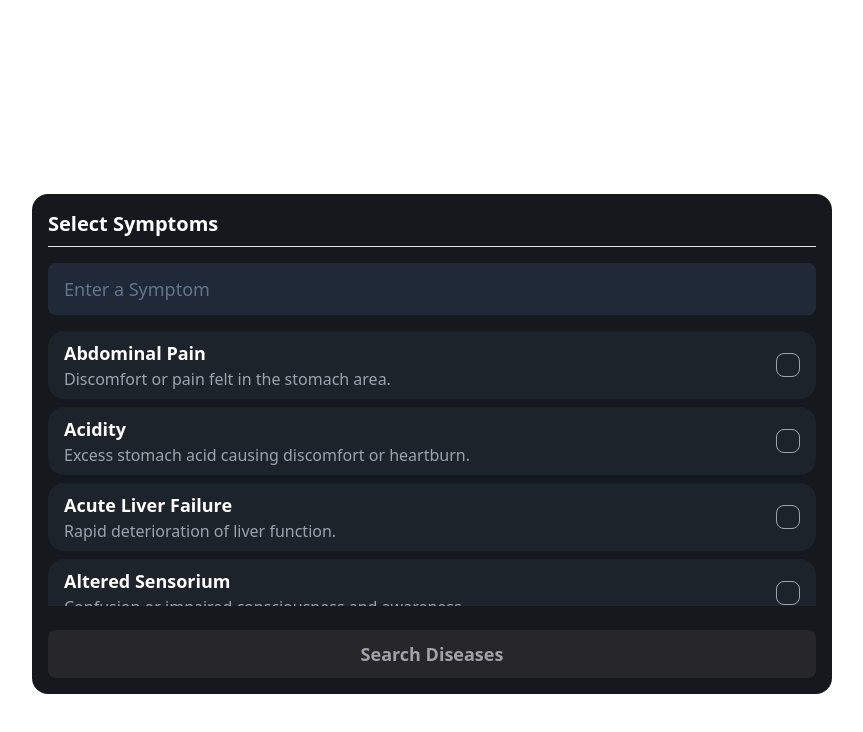
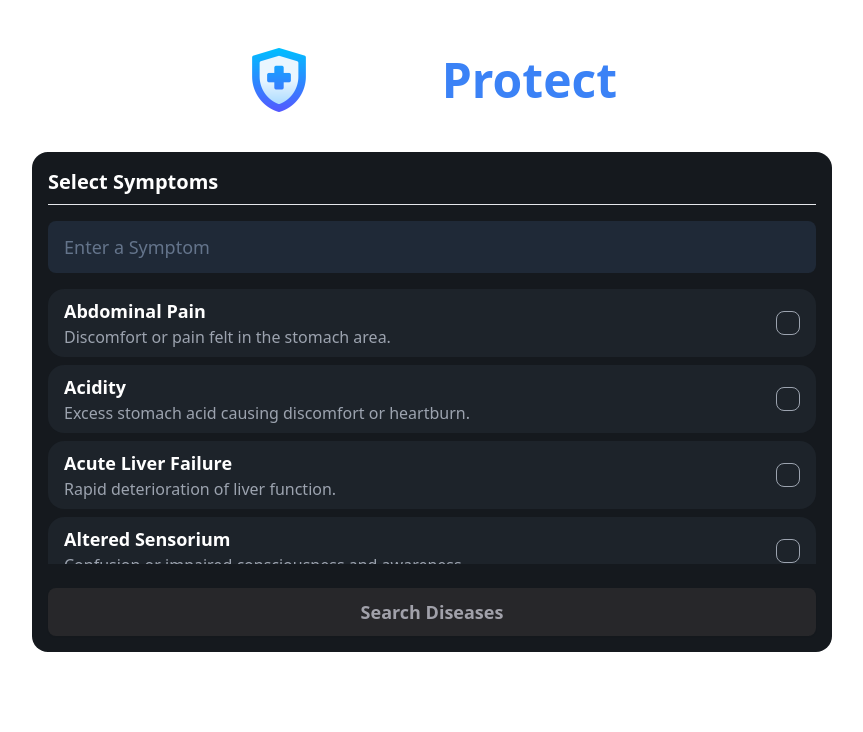
Before and after one commit to BigDataForSanDiego/Team-207, a React (Vite) app in the folder frontend/: page / in a window 1280 px wide. Shown: the top 732 px of the page, without its empty margins (208-1071 px from the left). Built offline with nearby package versions, Linux system fonts and the light colour scheme.

Commit message:
Created title

```diff
--- a/frontend/src/Components/App.tsx
+++ b/frontend/src/Components/App.tsx
@@ -1,13 +1,19 @@
-import Diseases from "./Diseases.tsx"
-import SymptomSelector from "./SymptomSelector/SymptomSelector.tsx"
+import Diseases from "./Diseases.tsx";
+import SymptomSelector from "./SymptomSelector/SymptomSelector.tsx";
 
 const App = () => {
   return (
-    <div className="flex flex-col gap-10 h-screen justify-center items-center my-16">
+    <div className="flex flex-col gap-10 justify-center items-center my-12">
+      <div className="flex items-center gap-3">
+        <img src="src/Assets/favicon.png" alt="logo" className="w-16" />
+        <h1 className="text-5xl font-bold text-white">
+          Medi<span className="text-blue-500">Protect</span>
+        </h1>
+      </div>
       <SymptomSelector />
       <Diseases />
     </div>
-  )
-}
+  );
+};
 
-export default App
+export default App;
```
